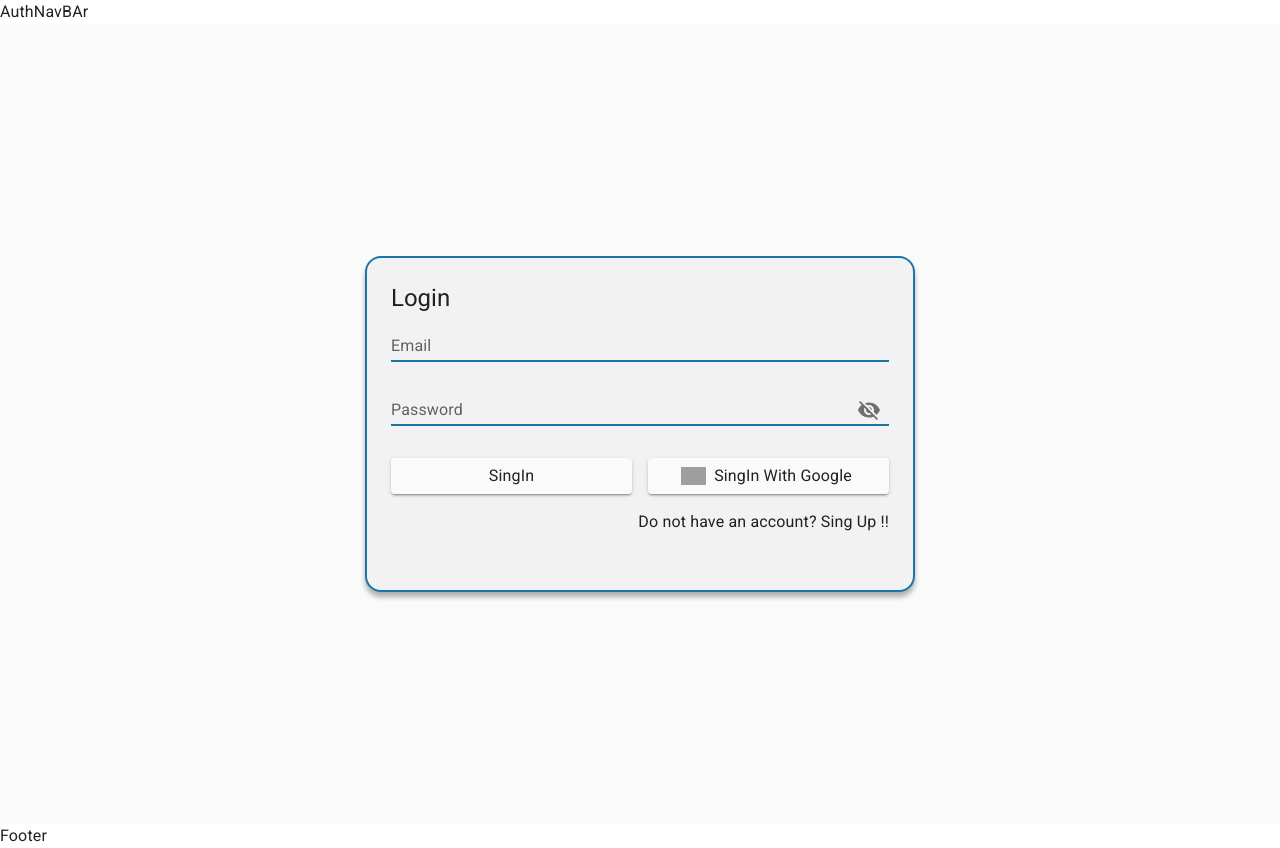
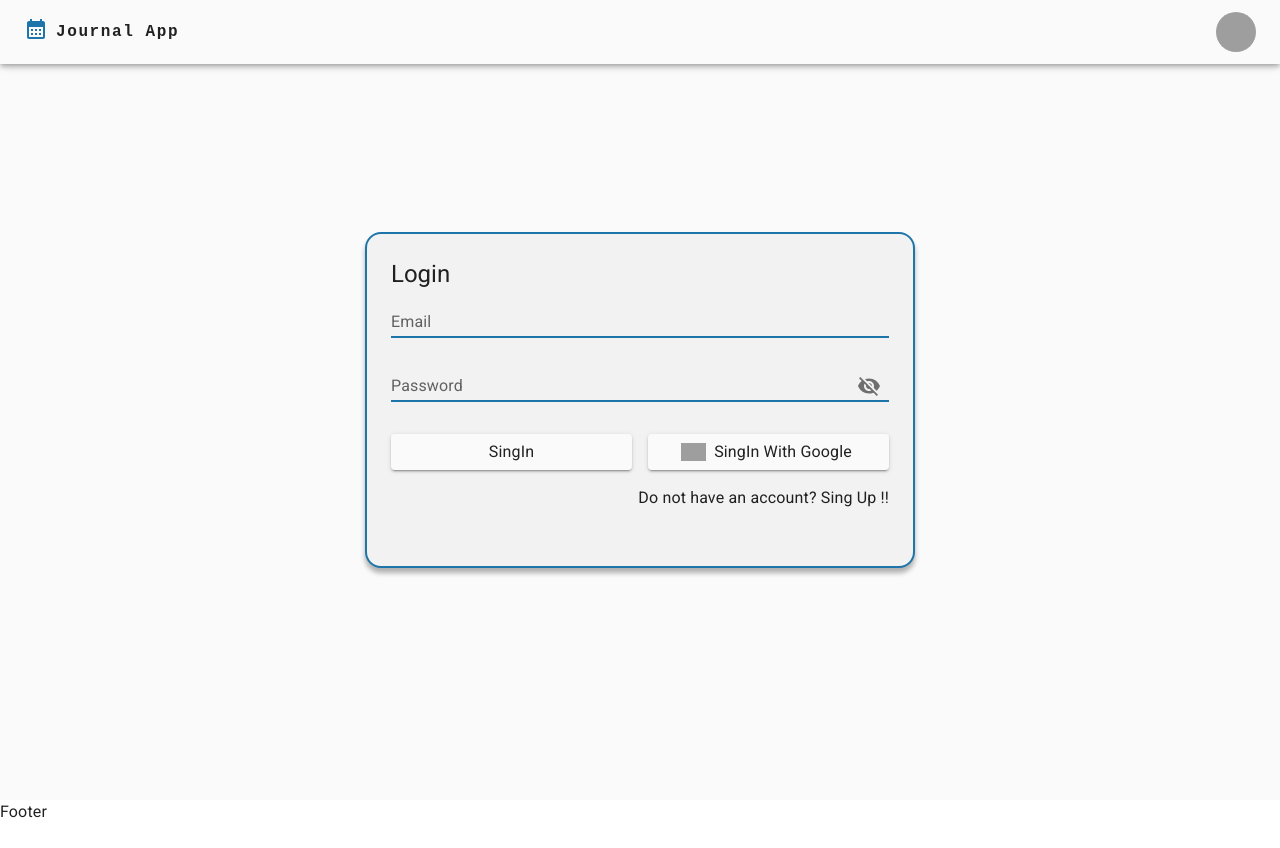
Before and after one commit to diferoca1978/React-Mern-Front, a React (Vite) app: page /auth/login in a window 1280 px wide. After the commit the page ends 824 px from the top, so only its background shows below. Built offline with nearby package versions, Linux system fonts and the light colour scheme; grey boxes are pictures that could not be loaded.

Commit message:
Auth navBar, register & login pages were done

```diff
--- a/src/auth/pages/LoginPage.jsx
+++ b/src/auth/pages/LoginPage.jsx
@@ -1,5 +1,5 @@
 import { useState } from 'react';
-import { Link as RouterLink } from 'react-router-dom';
+import { NavLink } from 'react-router-dom';
 import {
   Button,
   Grid,
@@ -97,7 +97,7 @@ export const LoginPage = () => {
 
                 <Grid container direction="row" justifyContent="end" sm={12}>
                   <Link
-                    component={RouterLink}
+                    component={NavLink}
                     color="inherit"
                     to="/auth/register"
                     sx={{
--- /dev/null
+++ b/src/auth/pages/ProfilePage.jsx
@@ -0,0 +1,7 @@
+export const ProfilePage = () => {
+  return (
+    <>
+      <h1>ProfilePage</h1>
+    </>
+  );
+};
--- a/src/auth/pages/RegisterPage.jsx
+++ b/src/auth/pages/RegisterPage.jsx
@@ -8,7 +8,7 @@ import {
   TextField,
   Typography,
 } from '@mui/material';
-import { Link as RouterLink } from 'react-router-dom';
+import { NavLink } from 'react-router-dom';
 import { FormsLayout } from '../../layout';
 import { useForm } from 'react-hook-form';
 import { Visibility, VisibilityOff } from '@mui/icons-material';
@@ -89,9 +89,9 @@ export const RegisterPage = () => {
 
                 <Grid container direction="row" justifyContent="end" sm={12}>
                   <Link
-                    component={RouterLink}
+                    component={NavLink}
                     color="inherit"
-                    to="/auth/register"
+                    to="/auth/login"
                     sx={{
                       fontSize: 16,
                       textDecoration: 'none',
--- a/src/auth/pages/index.js
+++ b/src/auth/pages/index.js
@@ -1,2 +1,3 @@
 export * from './LoginPage';
 export * from './RegisterPage';
+export * from './ProfilePage';
--- a/src/routes/AppRouter.jsx
+++ b/src/routes/AppRouter.jsx
@@ -5,7 +5,7 @@ import {
 } from 'react-router-dom';
 import { AuthLayout, MainLayout } from '../layout';
 import { ErrorPage } from '../shared';
-import { LoginPage, RegisterPage } from '../auth/pages';
+import { LoginPage, ProfilePage, RegisterPage } from '../auth/pages';
 import { CalendarPage } from '../calendar/pages/CalendarPage';
 
 export const router = createBrowserRouter(
@@ -18,6 +18,7 @@ export const router = createBrowserRouter(
       <Route path="auth" element={<AuthLayout />} errorElement={<ErrorPage />}>
         <Route path="login" element={<LoginPage />} />
         <Route path="register" element={<RegisterPage />} />
+        <Route path="profile" element={<ProfilePage />} />
       </Route>
     </>
   )
--- a/src/shared/AuthNavBar.jsx
+++ b/src/shared/AuthNavBar.jsx
@@ -1,7 +1,84 @@
+import { useState } from 'react';
+import { NavLink, Link as RouterLink } from 'react-router-dom';
+import { CalendarMonth } from '@mui/icons-material';
+import {
+  AppBar,
+  Avatar,
+  Container,
+  IconButton,
+  Link,
+  Menu,
+  MenuItem,
+  Toolbar,
+  Tooltip,
+  Typography,
+} from '@mui/material';
+
 export const AuthNavBar = () => {
+  const [anchorEl, setAnchorEl] = useState(null);
+  const open = Boolean(anchorEl);
+  const handleClick = (event) => {
+    setAnchorEl(event.currentTarget);
+  };
+  const handleClose = () => setAnchorEl(null);
+
   return (
     <>
-      <div>AuthNavBAr</div>
+      <AppBar position="fixed">
+        <Container maxWidth="xl">
+          <Toolbar disableGutters>
+            <Link
+              component={RouterLink}
+              to="/"
+              sx={{
+                cursor: 'pointer',
+                color: 'secondary.main',
+                mr: 1,
+              }}
+            >
+              <CalendarMonth />
+            </Link>
+            <Typography
+              sx={{
+                fontFamily: 'monospace',
+                letterSpacing: '0.1rem',
+                fontWeight: '700',
+                flexGrow: 1,
+              }}
+            >
+              Journal App
+            </Typography>
+
+            <Tooltip title="Account settings">
+              <IconButton
+                sx={{ padding: 0 }}
+                size="large"
+                aria-controls={open ? 'account-menu' : undefined}
+                aria-haspopup="true"
+                aria-expanded={open ? 'true' : undefined}
+                onClick={handleClick}
+              >
+                <Avatar alt="Diego Rodriguez" src="#" />
+              </IconButton>
+            </Tooltip>
+
+            <Menu
+              anchorEl={anchorEl}
+              open={open}
+              onClose={handleClose}
+              onClick={handleClose}
+              transformOrigin={{ horizontal: 'right', vertical: 'top' }}
+              anchorOrigin={{ horizontal: 'right', vertical: 'bottom' }}
+            >
+              <MenuItem component={NavLink} to="/auth/profile" divider="true">
+                Profile
+              </MenuItem>
+
+              <MenuItem>LogOuth</MenuItem>
+            </Menu>
+          </Toolbar>
+        </Container>
+      </AppBar>
     </>
   );
 };
```
